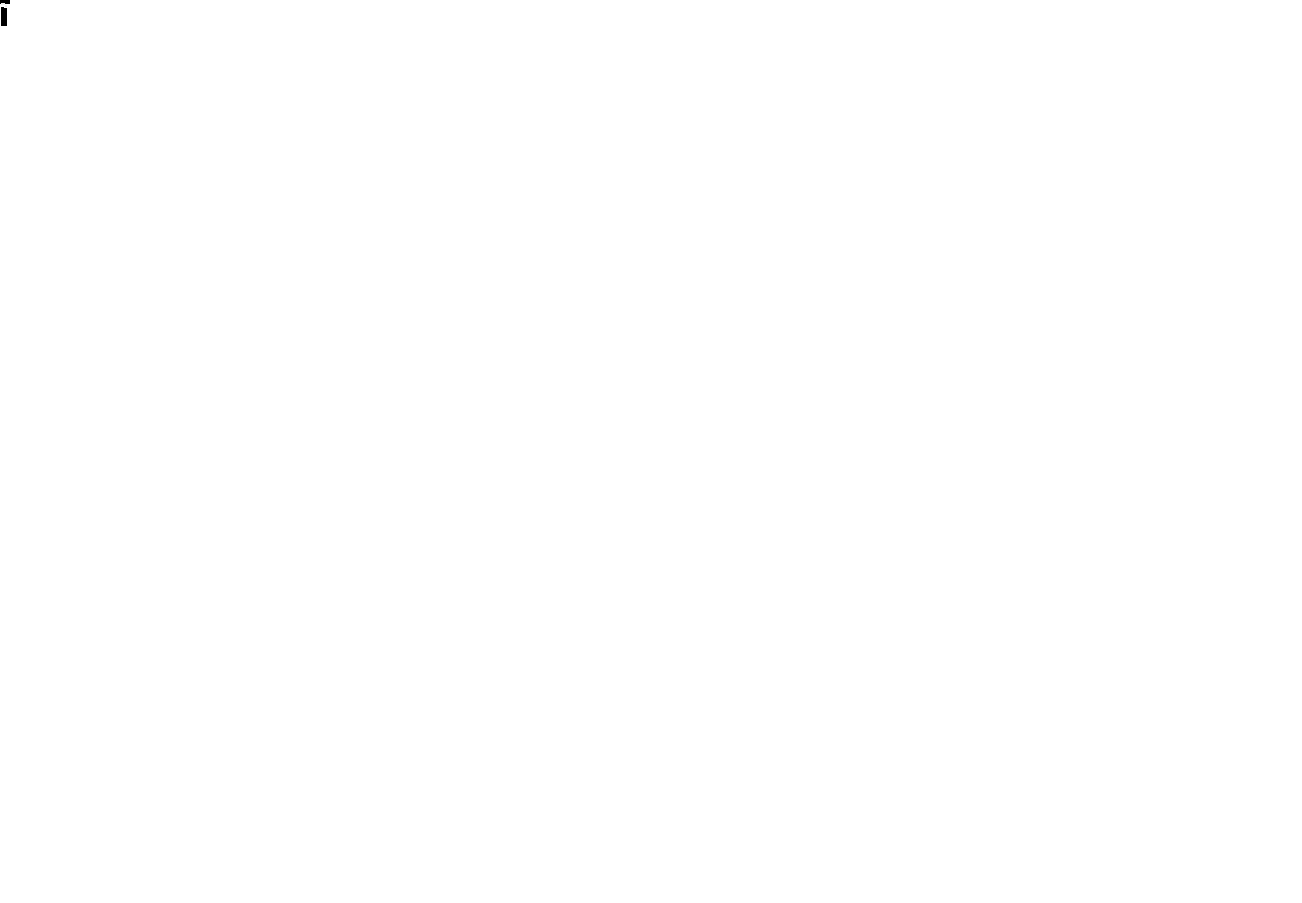
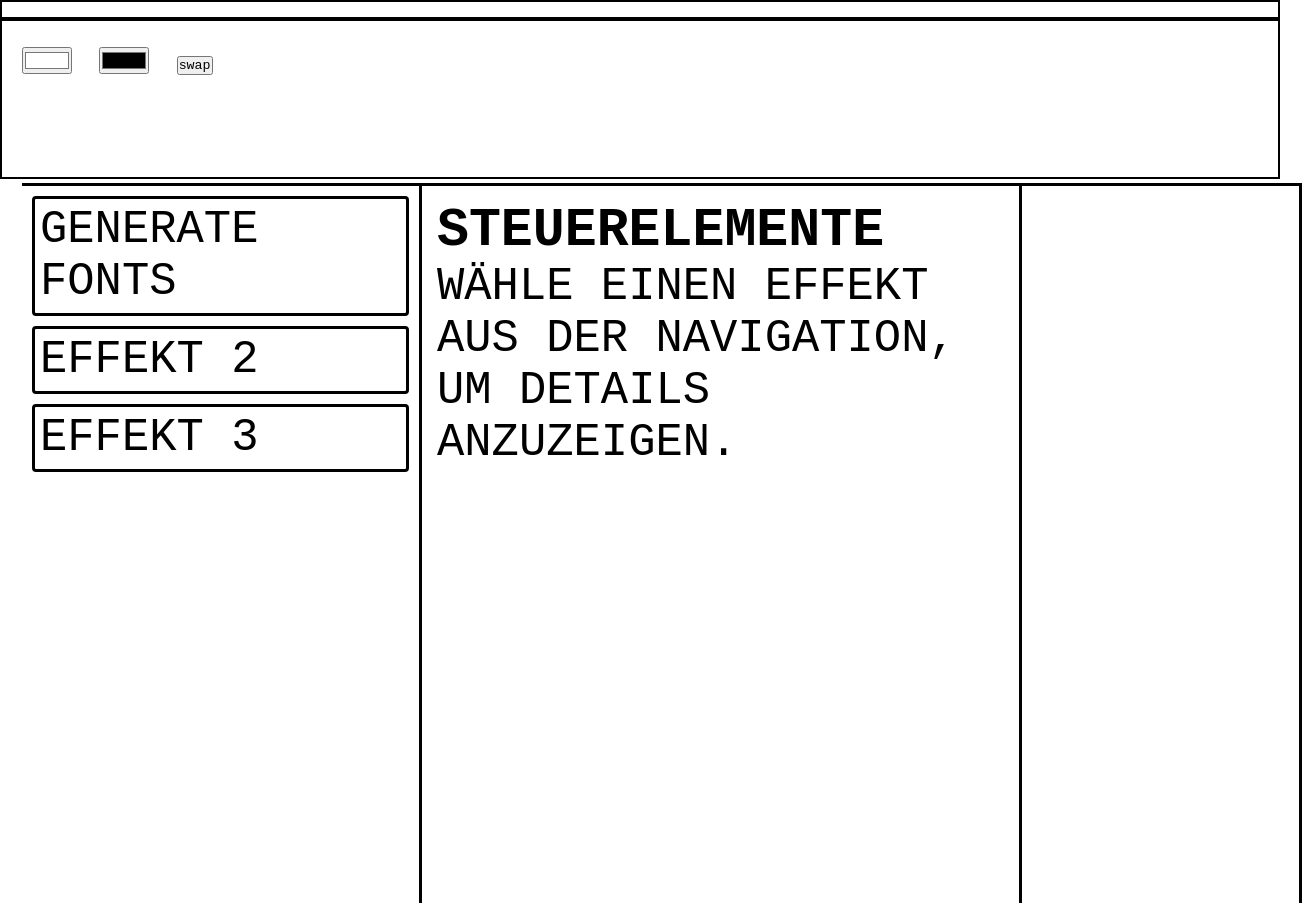
Before and after one commit to Katharinamumme1/generativetools, a plain HTML site: page index.html in a window 1280 px wide. Shown: the whole page, 1302 px wide, since content can reach past the window. Before the commit the page ends 800 px from the top, so only its background shows below. Drawn offline with Linux system fonts and the light colour scheme.

Commit message:
Update style.css

```diff
--- a/style.css
+++ b/style.css
@@ -3,13 +3,11 @@
             padding: 0;
             box-sizing: border-box;
             font-family: monospace;
-            zoom: 20%;
+
 
         }
 
     body{
-        height: 100vh;
-        width: 100vw;
 
         background-color: var(--primary-color);
         font-size: 3.5rem;
```
